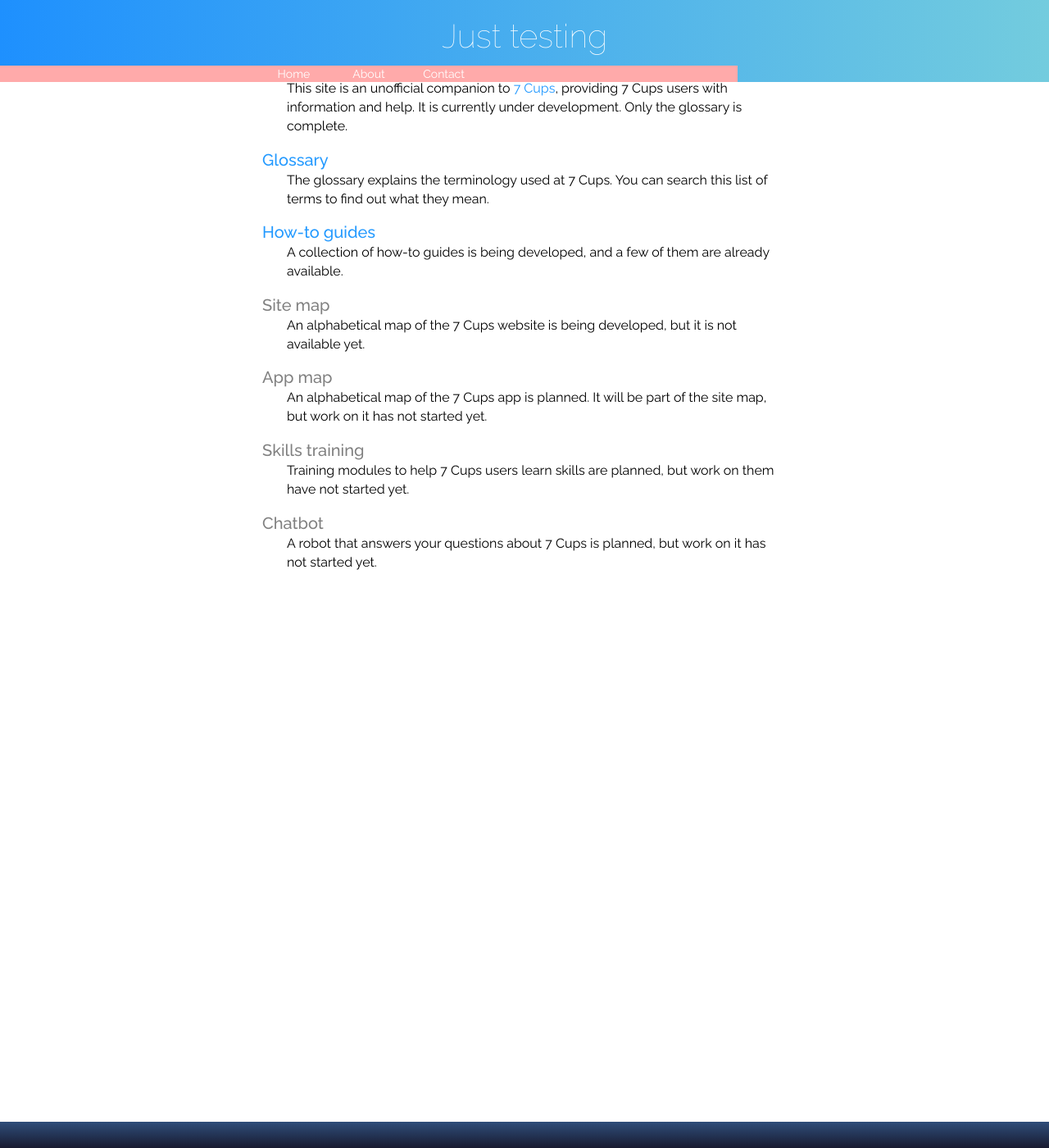
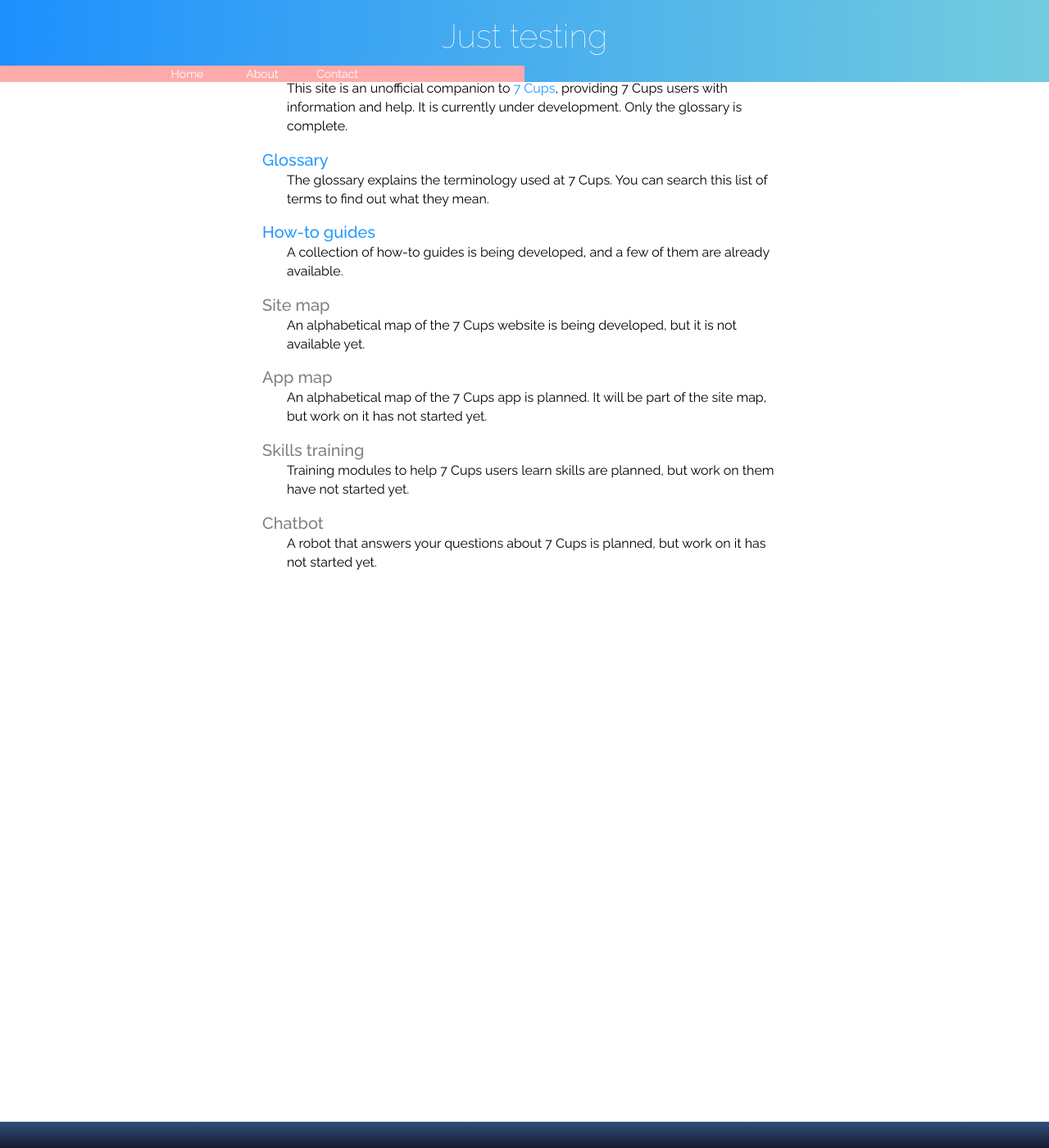
Before and after one commit to RarelyCharlie/rarelycharlie.github.io, a Jekyll site: the page built from index.md, in a window 1280 px wide and 1400 px high. Shown: the whole window at 82% size. Built offline with Jekyll 4.4.1, drawn with Linux system fonts in a browser that asks for light colours.

Commit message:
fix width

```diff
--- a/_includes/menu.html
+++ b/_includes/menu.html
@@ -1,6 +1,6 @@
 <style>
 #header {height: 100px;}
-#menu {display: block; font-size: 14px; line-height: 20px; height: 20px; width: 900px; background: #faa; color: white; margin: 0 auto; padding: 0; position: absolute; bottom: 0;}
+#menu {display: block; font-size: 14px; line-height: 20px; height: 20px; width: 640px; background: #faa; color: white; margin: 0 auto; padding: 0; position: absolute; bottom: 0;}
 #menu li {display: inline-block; padding: 0 2px; min-width: 6em;}
 </style>
 <ul id="menu">
```
